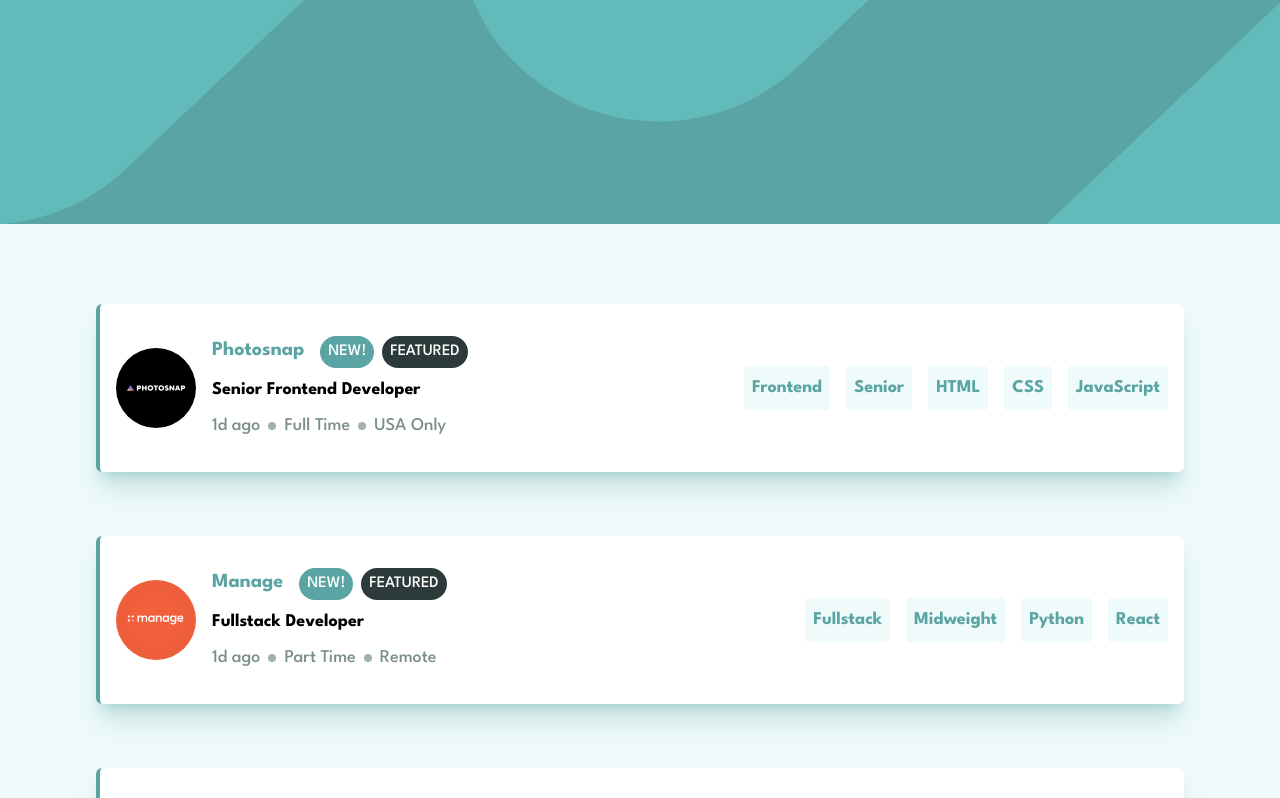
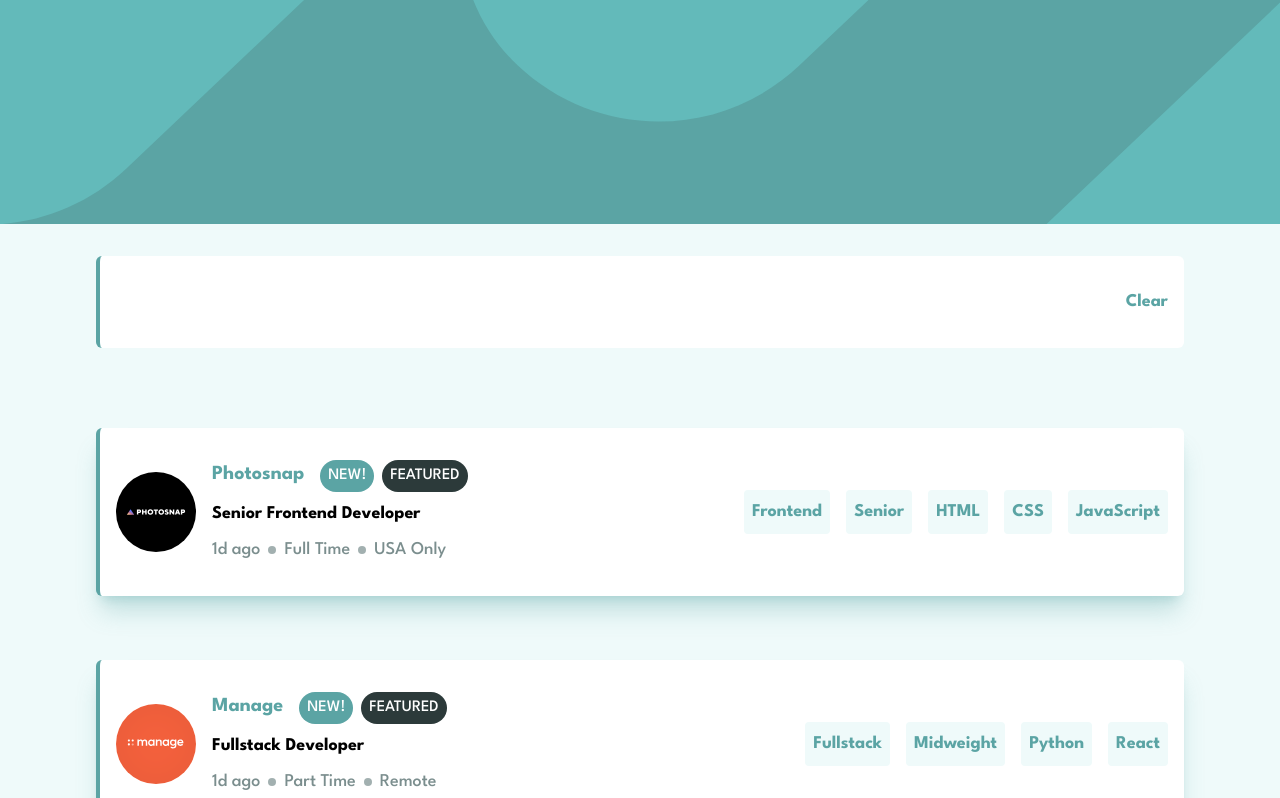
Before and after one commit to ronaldlamdev/job-filter, a React (Vite) app: page / in a window 1280 px wide. Shown: the top 798 px of the page. Built offline with nearby package versions, Linux system fonts and the light colour scheme.

Commit message:
created filter results with clear option

```diff
--- a/src/App.tsx
+++ b/src/App.tsx
@@ -1,3 +1,4 @@
+import FilterResults from "./assets/sections/FilterResults"
 import Header from "./assets/sections/Header"
 import Listings from "./assets/sections/Listings"
 
@@ -5,6 +6,7 @@ const App = () => {
   return (
     <>
       <Header />
+      <FilterResults />
       <Listings />
     </>
   )
--- a/src/assets/components/JobCard.tsx
+++ b/src/assets/components/JobCard.tsx
@@ -1,4 +1,5 @@
 import { ReactElement } from 'react';
+import FilterResults from '../sections/FilterResults';
 
 interface JobsProp  {
   company: ReactElement,
@@ -17,6 +18,7 @@ interface JobsProp  {
 
 const JobCard = ({company, logo, newJob, featured, position, role, level, postedAt, contract, location, languages, tools}:JobsProp) => {
   return (
+
     <div className="relative mb-16 flex flex-col md:flex-row md:items-center gap-4 md:gap-20 lg:gap-4 justify-between rounded-md px-4 py-8 border-l-[#5ba4a4] border-l-4 bg-white shadow-xl shadow-[#5ba4a4]/30">
       <div className='md:flex items-center gap-4'>
         {logo}
--- a/src/assets/sections/FilterResults.tsx
+++ b/src/assets/sections/FilterResults.tsx
@@ -2,9 +2,9 @@
 
 const FilterResults = () => {
   return (
-    <div className="bg-white px-4 lg:px-24">
+    <div className="bg-white px-4 py-8 mx-4 lg:mx-24 mt-8 border-l-4 rounded-md border-[#5ba4a4] flex justify-between">
       <div></div>
-
+      <span className="text-[#5ba4a4] text-lg font-bold hover:underline hover:underline-offset-2 duration-500 cursor-pointer">Clear</span>
     </div>
   )
 }
```
